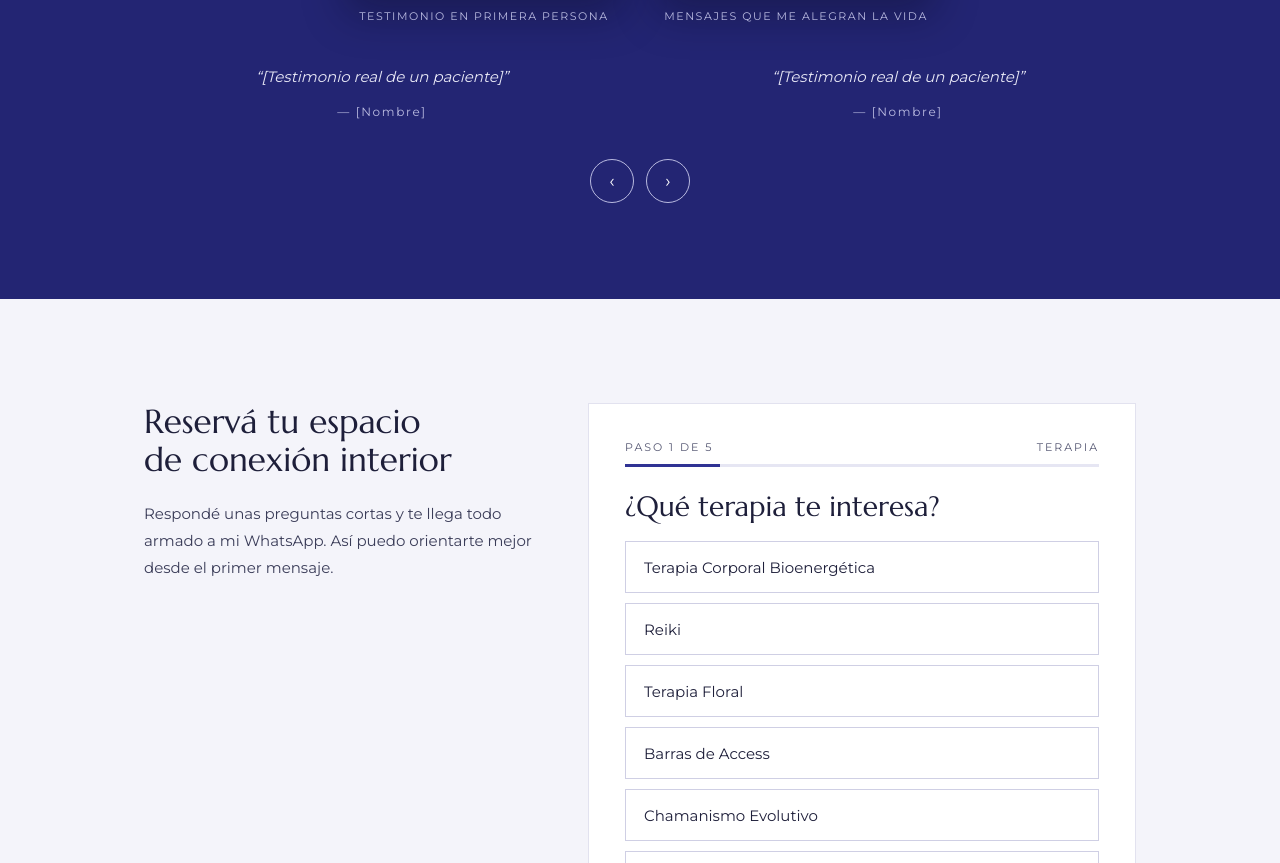
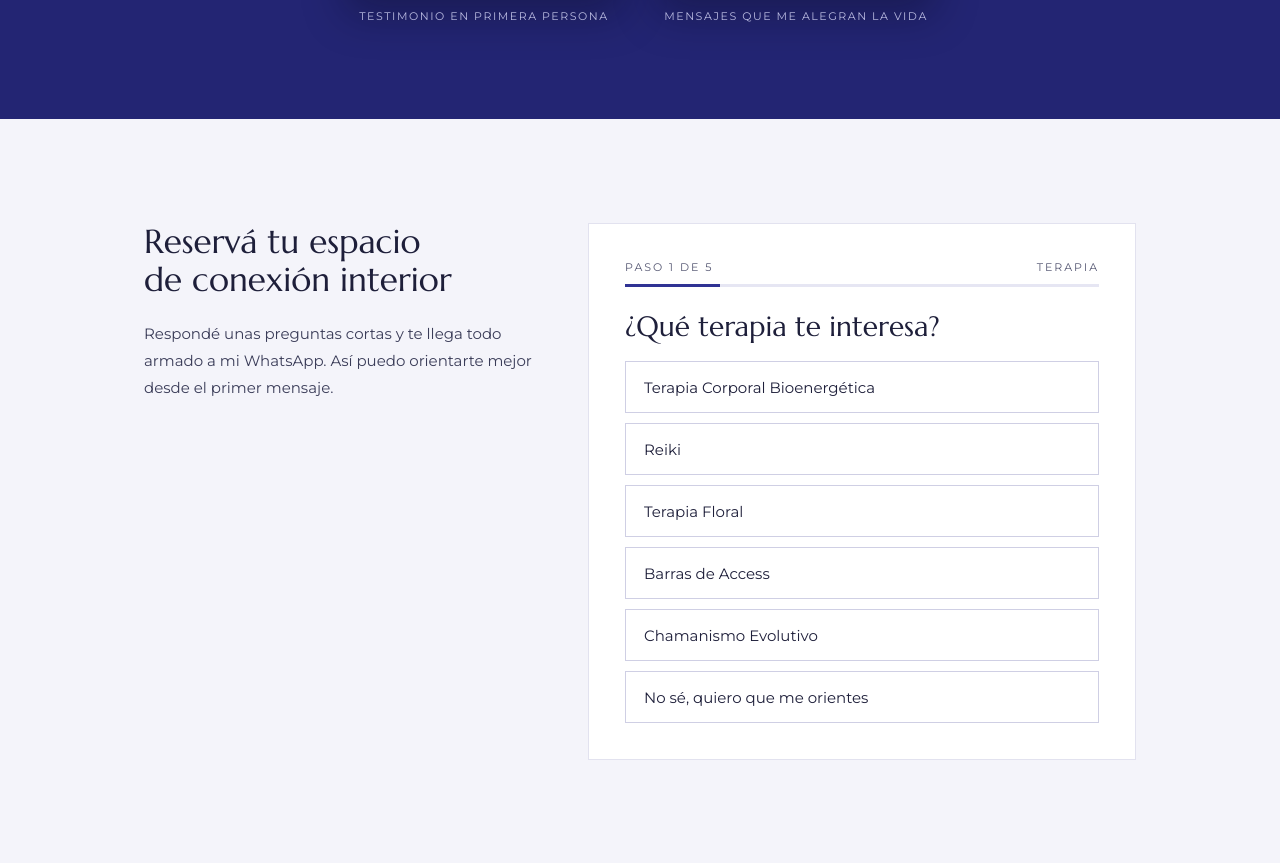
Before and after one commit to lucianomirandaGherzoni/nico-chaina-web, a plain HTML site: page index.html in a window 1280 px wide. Shown: the part 6757-7620 px from the top of the page. Drawn offline with Linux system fonts and the light colour scheme.

Commit message:
fix: testimonios sin reproducción automática ni citas de relleno
El video de mensajes ya no arranca solo: tiene controles como el
testimonio hablado. Se quitan las citas de ejemplo y su paginado.

```diff
--- a/css/estilos.css
+++ b/css/estilos.css
@@ -65,8 +65,6 @@ button, input { font: inherit; }
   transition: background-color .2s ease, border-color .2s ease;
 }
 .flecha:hover { border-color: var(--acento); }
-.flecha--clara { border-color: #B9BAE0; background: transparent; color: #FFFFFF; }
-.flecha--clara:hover { background: rgba(255, 255, 255, 0.1); border-color: #FFFFFF; }
 
 /* ---------- Hero ---------- */
 .hero { position: relative; min-height: 680px; background: var(--noche); overflow: hidden; display: flex; flex-direction: column; }
@@ -234,11 +232,6 @@ button, input { font: inherit; }
 .testimonio-video { width: 100%; max-width: 320px; display: flex; flex-direction: column; gap: 12px; }
 .testimonio-video video { width: 100%; height: auto; aspect-ratio: 9 / 16; object-fit: cover; border-radius: 14px; background: var(--noche); box-shadow: 0 18px 40px rgba(8, 8, 30, 0.35); }
 .testimonio-video figcaption { font-size: 11px; letter-spacing: 0.14em; text-transform: uppercase; color: #B9BAE0; text-align: center; }
-.testimonios__grilla { display: grid; gap: 20px; }
-.testimonio { display: flex; flex-direction: column; gap: 12px; }
-.testimonio.es-nuevo { animation: entrar 0.45s ease; }
-.testimonio blockquote { font-size: 15px; line-height: 1.75; font-style: italic; color: #E8E8F6; }
-.testimonio figcaption { font-size: 11px; letter-spacing: 0.12em; color: #B9BAE0; }
 
 /* ---------- Reservar ---------- */
 .reservar { background: var(--fondo-suave); }
@@ -315,7 +308,7 @@ button, input { font: inherit; }
 @media (prefers-reduced-motion: reduce) {
   html { scroll-behavior: auto; }
   .onda__linea { stroke-dashoffset: 0; }
-  .onda.es-visible .onda__linea, .onda.es-visible .onda__punto, .rueda__panel.es-nuevo, .testimonio.es-nuevo { animation: none; }
+  .onda.es-visible .onda__linea, .onda.es-visible .onda__punto, .rueda__panel.es-nuevo { animation: none; }
   .onda__punto { opacity: 1; }
   .js .revelar { opacity: 1; transform: none; transition: none; }
   .cierre__video { display: none; }
@@ -424,11 +417,6 @@ button, input { font: inherit; }
   .testimonios__linea { display: block; width: 100%; max-width: 820px; height: 1px; background: #4A4C9A; }
   .testimonios__videos { flex-direction: row; justify-content: center; align-items: flex-start; gap: 32px; margin: 0; }
   .testimonio-video { width: 280px; }
-  .testimonios__grilla { width: 100%; grid-template-columns: repeat(auto-fit, minmax(280px, 1fr)); gap: 40px; }
-  .testimonio { gap: 14px; }
-  .testimonio blockquote { line-height: 1.8; }
-  .testimonio figcaption { font-size: 12px; letter-spacing: 0.14em; }
-  .testimonios .flechas { gap: 12px; }
 
   .reservar__fila { padding: 104px 24px; flex-direction: row; flex-wrap: wrap; gap: 56px; align-items: flex-start; }
   .reservar__intro { flex: 1 1 320px; min-width: 0; }
--- a/index.html
+++ b/index.html
@@ -271,14 +271,9 @@
         <figcaption>Testimonio en primera persona</figcaption>
       </figure>
       <figure class="testimonio-video">
-        <video src="video/testimonios-capturas.mp4" poster="imagenes/testimonios-capturas-poster.webp" muted loop playsinline preload="none" data-reproducir-visible width="540" height="960" aria-label="Capturas de mensajes de agradecimiento de pacientes por WhatsApp"></video>
+        <video src="video/testimonios-capturas.mp4" poster="imagenes/testimonios-capturas-poster.webp" controls muted playsinline preload="none" width="540" height="960" aria-label="Capturas de mensajes de agradecimiento de pacientes por WhatsApp"></video>
         <figcaption>Mensajes que me alegran la vida</figcaption>
       </figure>
-    </div>
-    <div class="testimonios__grilla" aria-live="polite"></div>
-    <div class="flechas">
-      <button type="button" class="flecha flecha--clara" data-testimonios-paso="-1" aria-label="Testimonios anteriores">‹</button>
-      <button type="button" class="flecha flecha--clara" data-testimonios-paso="1" aria-label="Testimonios siguientes">›</button>
     </div>
   </div>
 </section>
--- a/js/principal.js
+++ b/js/principal.js
@@ -2,13 +2,6 @@
 
 // Reemplazar por el número real de Nico en formato internacional, sin "+" ni espacios (ej. 5493511234567).
 const TELEFONO_WHATSAPP = '549XXXXXXXXXX';
-
-const TESTIMONIOS = [
-  { texto: '[Testimonio real de un paciente]', autor: '[Nombre]' },
-  { texto: '[Testimonio real de un paciente]', autor: '[Nombre]' },
-  { texto: '[Testimonio real de un paciente]', autor: '[Nombre]' },
-  { texto: '[Testimonio real de un paciente]', autor: '[Nombre]' }
-];
 
 const RUEDA = {
   norte: { dir: 'Norte', animal: 'Colibrí', rito: 'Recuperación de Alma', texto: '[Explicación de Nico sobre Recuperación de Alma]' },
@@ -181,39 +174,6 @@ function iniciarRueda() {
   arcos.forEach((a) => a.classList.toggle('esta-activo', a.dataset.arco === actual));
 }
 
-function iniciarTestimonios() {
-  const grilla = document.querySelector('.testimonios__grilla');
-  if (!grilla) return;
-  const porPagina = 2;
-  const paginas = Math.ceil(TESTIMONIOS.length / porPagina);
-  let pagina = 0;
-
-  const crearTestimonio = ({ texto, autor }) => {
-    const figura = document.createElement('figure');
-    figura.className = 'testimonio';
-    const cita = document.createElement('blockquote');
-    cita.textContent = '“' + texto + '”';
-    const pie = document.createElement('figcaption');
-    pie.textContent = '— ' + autor;
-    figura.append(cita, pie);
-    return figura;
-  };
-
-  const mostrar = (animar) => {
-    const inicio = pagina * porPagina;
-    const items = TESTIMONIOS.slice(inicio, inicio + porPagina).map(crearTestimonio);
-    grilla.replaceChildren(...items);
-    if (animar) items.forEach(reiniciarAnimacion);
-  };
-
-  document.querySelectorAll('[data-testimonios-paso]').forEach((b) => b.addEventListener('click', () => {
-    pagina = (pagina + Number(b.dataset.testimoniosPaso) + paginas) % paginas;
-    mostrar(true);
-  }));
-  if (paginas <= 1) document.querySelectorAll('[data-testimonios-paso]').forEach((b) => { b.hidden = true; });
-  mostrar(false);
-}
-
 function iniciarFormulario() {
   const raiz = document.querySelector('.formulario');
   if (!raiz) return;
@@ -294,7 +254,6 @@ document.addEventListener('DOMContentLoaded', () => {
   iniciarEnlacesWhatsapp();
   iniciarOnda();
   iniciarRueda();
-  iniciarTestimonios();
   iniciarFormulario();
   iniciarRevelado();
   iniciarVideosVisibles();
```
Also changed, not shown: 1 other file.
